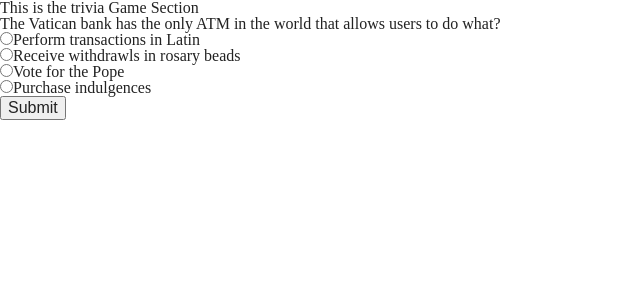
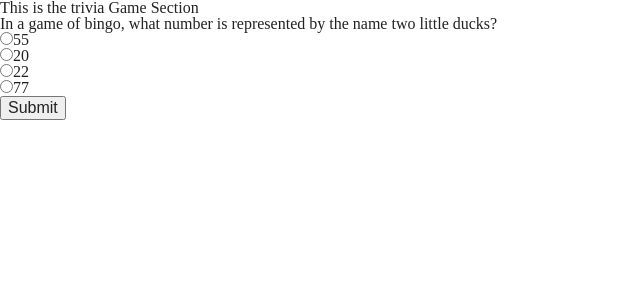
Before and after one commit to Shaphen/tandem-coding-challenge, a React (Create React App) app: page /#/trivia-game in a window 1280 px wide. Shown: the top 300 px of the page, without its empty margins (0-640 px from the left). Built offline with nearby package versions, Linux system fonts and the light colour scheme.

Commit message:
Fix possible answers bug by randomizing order of possible answers when component mounts

```diff
--- a/src/main/trivia_game.jsx
+++ b/src/main/trivia_game.jsx
@@ -19,8 +19,12 @@
 
   componentDidMount() {
     const questions = Questions.sort(() => Math.random() - 0.5) // randomize copy of questions list;
-    const tenQuestions = questions.slice(11) // picks first 10 questions of randomized list
-    this.setState({ randomQuestions: tenQuestions })
+    questions.map(q => {
+      let answers = [q.correct, ...q.incorrect]
+      let mixed = answers.sort(() => Math.random() - 0.5)
+      return q.allPossibleAnswers = mixed
+    })
+    this.setState({ randomQuestions: questions })
   }
 
   // handleCloseResultModal(e) {
@@ -40,7 +44,7 @@
     }
     setTimeout(() => { // only show current result for a few seconds
       document.getElementById("answer-result").innerHTML = "" // clear text for result
-      this.setState({ count: newCount }) // set count at end
+      this.setState({ count: newCount }) // change state at end
       if (this.state.count === 9) { // show final results modal with score if 10 questions are asked
       this.setState({ showResultModal: true })
       }
@@ -56,8 +60,9 @@
   render() {
     const questions = this.state.randomQuestions
     const currQuestion = questions ? questions[this.state.count] : null
-    const possibleAnswers = currQuestion ? [currQuestion.correct, ...currQuestion.incorrect] : null
-    const correctAnswer = currQuestion ? currQuestion.correct : null
+    const possibleAnswers = currQuestion ? currQuestion.allPossibleAnswers : null
+    // const possibleAnswers = currQuestion ? [currQuestion.correct, ...currQuestion.incorrect] : null
+    // const mixedAnswers = possibleAnswers ? possibleAnswers.sort(() => Math.random() - 0.5) : null
     return(
       <div className="trivia-container">
         <p id="trivia-title">This is the trivia Game Section</p>
```
